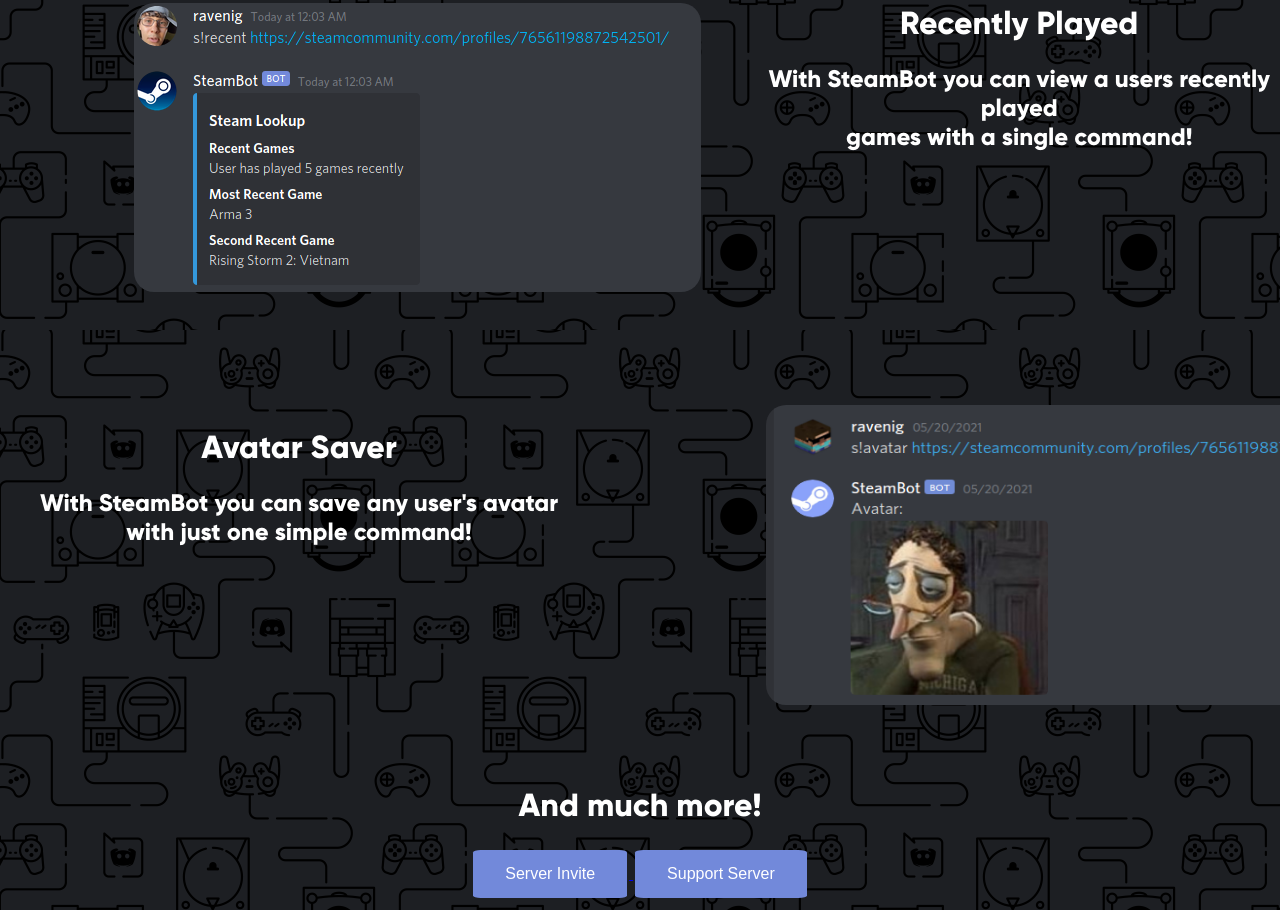
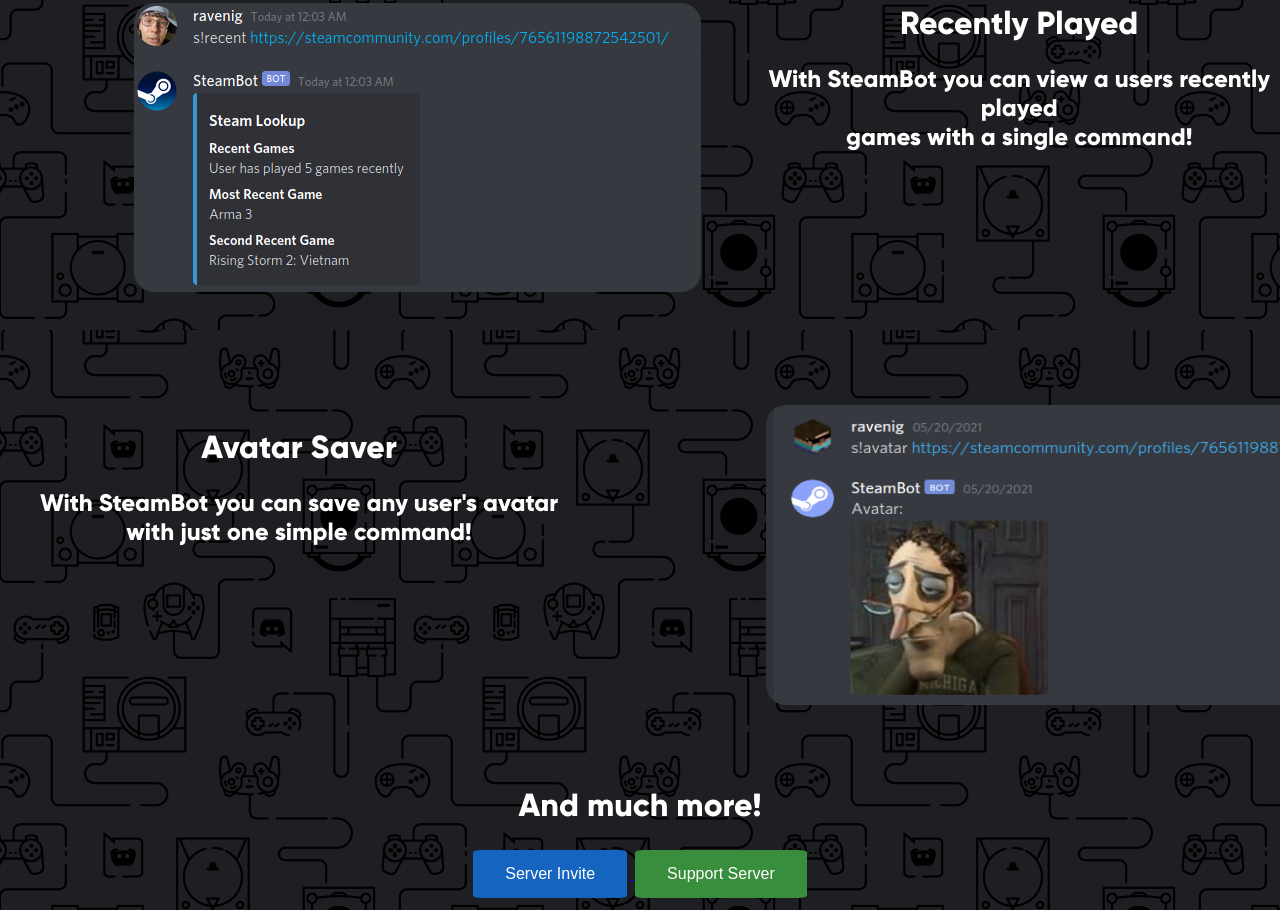
Before and after one commit to SteambotPy/steambot.me, a plain HTML site: page index.html in a window 1280 px wide. Shown: the part 1830-2740 px from the top of the page. Drawn offline with nearby package versions, Linux system fonts and the light colour scheme; a web font is replaced by a local one.

Commit message:
Changed colors on buttons
Old color was repetitive. New colors are more appealing to the user and bright, which gives a better vibe.

```diff
--- a/index.html
+++ b/index.html
@@ -157,11 +157,11 @@
       <center>
       <h1 class="header">And much more!</h1>
       <a href="https://discord.com/oauth2/authorize?client_id=841405890253946920&scope=bot&permissions=0">
-      <button class="button" ><center>Server Invite</center></button>
+      <button class="button" style="background-color: #1565c0"><center>Server Invite</center></button>
 
     </a>
     <a href="https://discord.gg/8xb4RdRrwW">
-      <button class="button" ><center>Support Server</center></button>
+      <button class="button" style="background-color: #388e3c" ><center>Support Server</center></button>
     </a>
     </center>
     </div>
```
